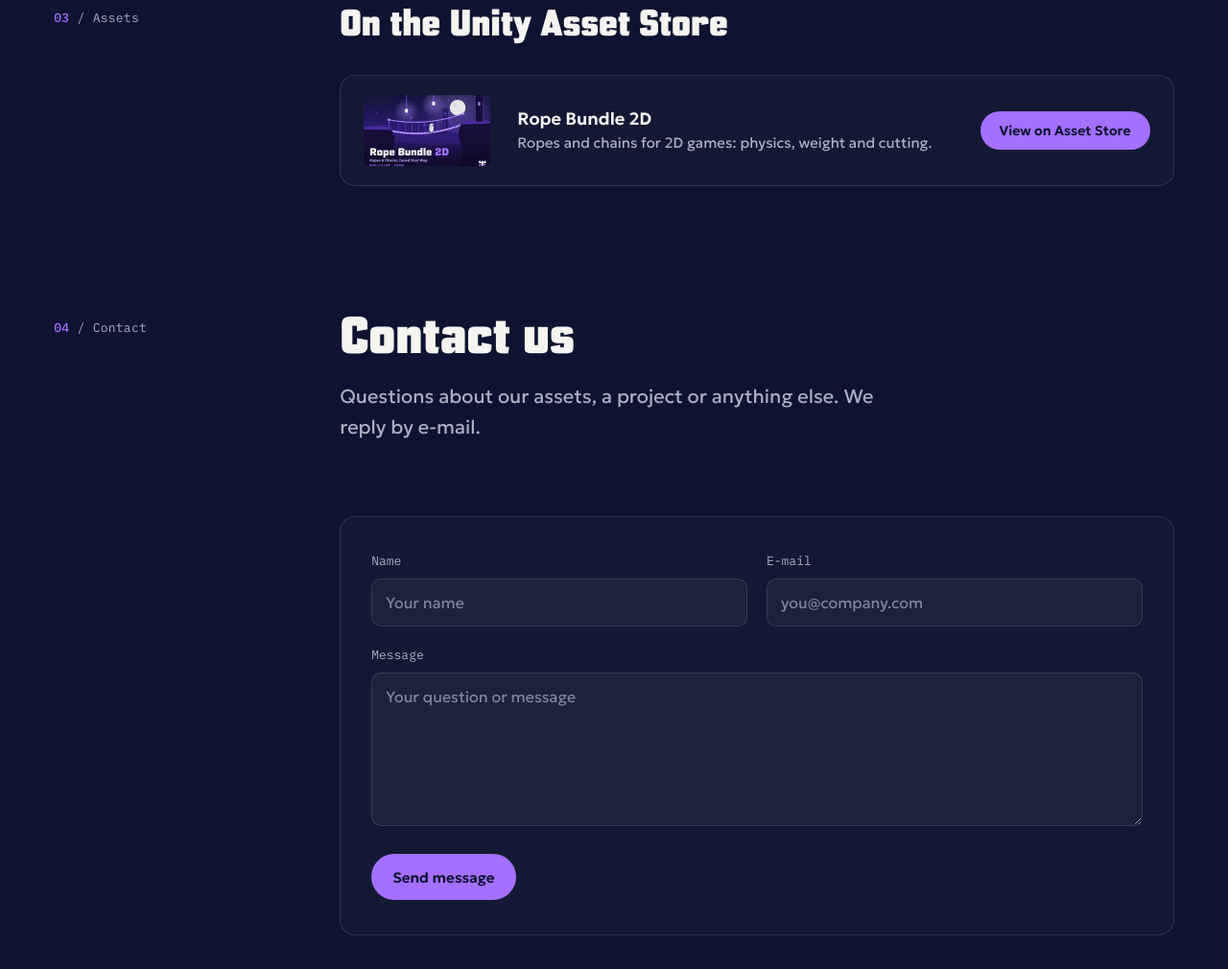
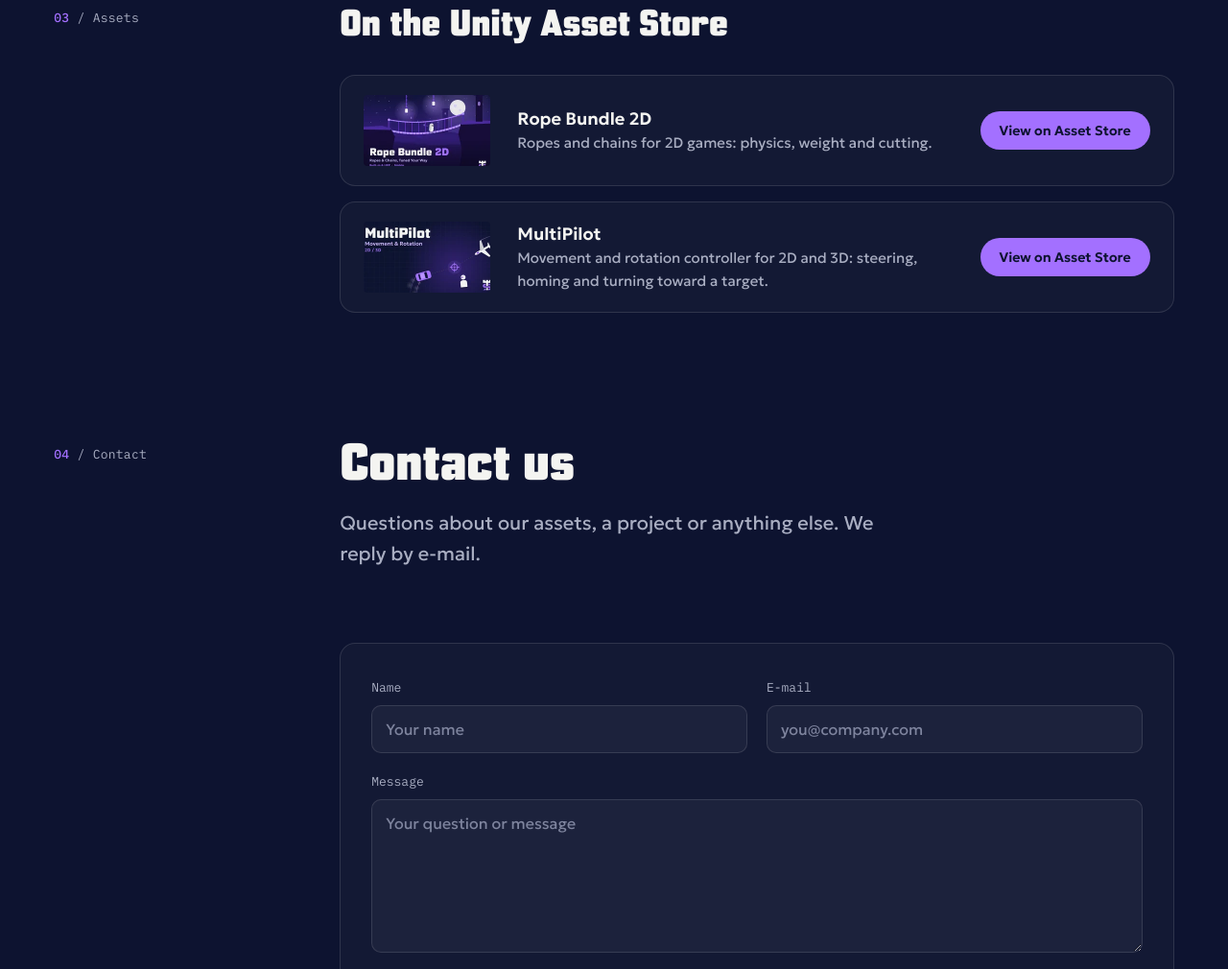
Before and after one commit to Serpentower/website, a plain HTML site: page index.html in a window 1280 px wide. Shown: the part 2707-3717 px from the top of the page at 96% size. Drawn offline with Linux system fonts and the light colour scheme.

Commit message:
Add MultiPilot to assets

```diff
--- a/index.html
+++ b/index.html
@@ -438,6 +438,11 @@ footer .wrap{display:flex;justify-content:space-between;align-items:center;gap:1
           <div><h3>Rope Bundle 2D</h3><p data-i18n="a1.p">Ropes and chains for 2D games: physics, weight and cutting.</p></div>
           <a class="btn btn-primary" href="https://assetstore.unity.com/packages/tools/physics/rope-bundle-2d-246329" data-i18n="a.link">View on Asset Store</a>
         </div>
+        <div class="asset g rv">
+          <img src="assets/multipilot.webp" alt="MultiPilot cover" width="264" height="148" loading="lazy" decoding="async">
+          <div><h3>MultiPilot</h3><p data-i18n="a2.p">Movement and rotation controller for 2D and 3D: steering, homing and turning toward a target.</p></div>
+          <a class="btn btn-primary" href="https://assetstore.unity.com/packages/tools/game-toolkits/multipilot-movement-rotation-controller-2d-3d-411324" data-i18n="a.link">View on Asset Store</a>
+        </div>
       </div>
     </div>
   </div>
```
Also changed, not shown: assets/multipilot.webp (added).
